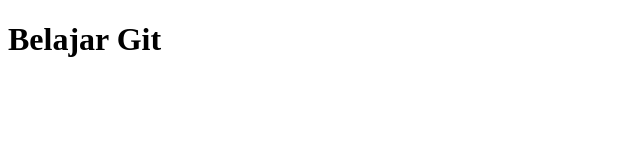
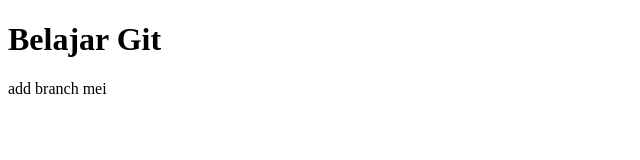
Before and after one commit to SutantoAdiNugroho/project-git-second, a plain HTML site: page index.html in a window 1280 px wide. Shown: the whole page, without its empty margins (0-640 px from the left). Drawn offline with Linux system fonts and the light colour scheme.

Commit message:
add branch

```diff
--- a/index.html
+++ b/index.html
@@ -8,5 +8,6 @@
   </head>
   <body>
     <h1>Belajar Git</h1>
+    <p>add branch mei</p>
   </body>
 </html>
```
